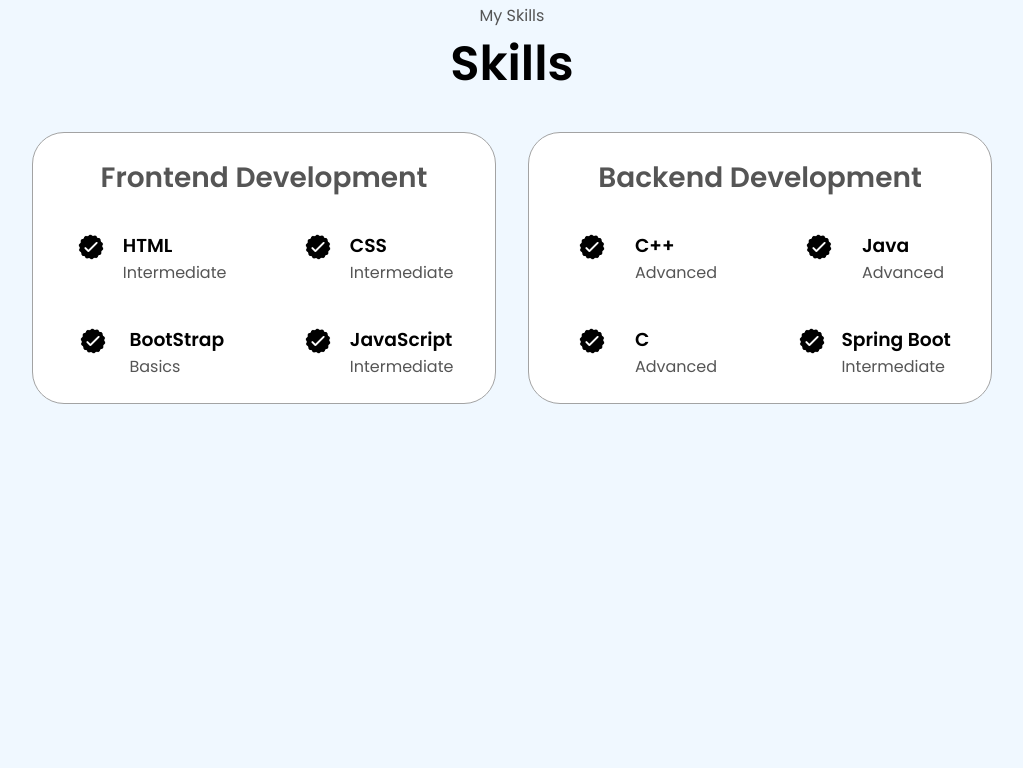
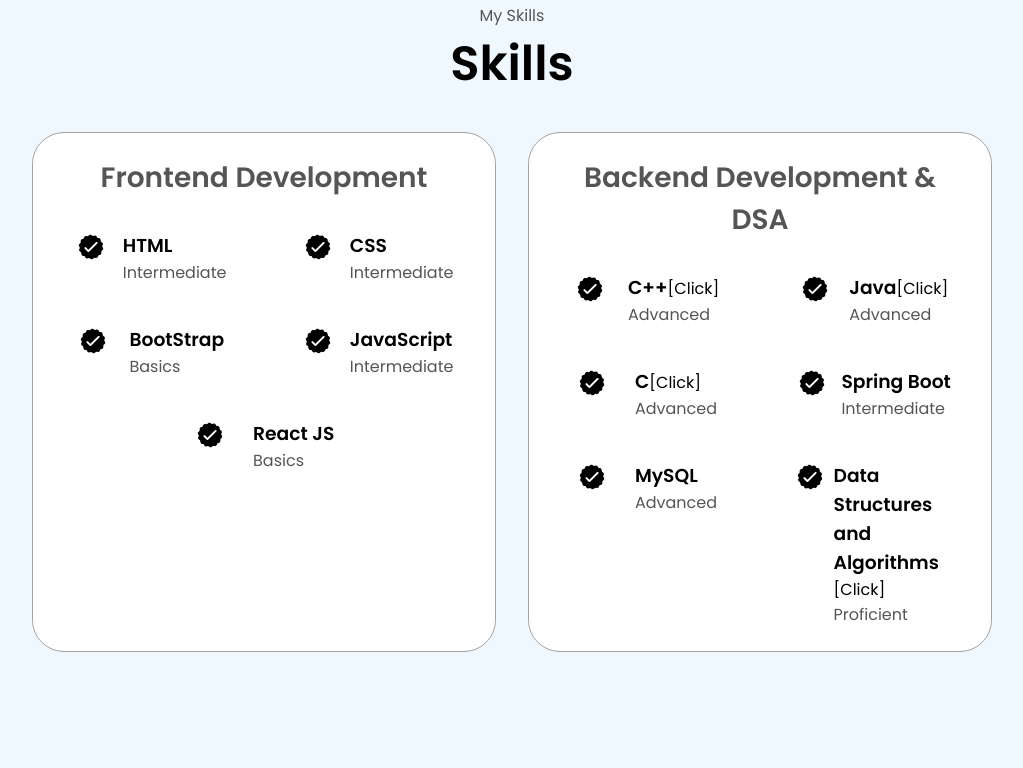
Before and after one commit to AdityaNikam-03/Portfolio_New, a plain HTML site: page index.html in a window 1280 px wide. Shown: the part 1693-2461 px from the top of the page, without its empty margins (128-1151 px from the left). Drawn offline with Linux system fonts and the light colour scheme.

Commit message:
Today Commit

```diff
--- a/index.html
+++ b/index.html
@@ -91,7 +91,7 @@
                         <h3>Education</h3>
                         <p><b>BE-IT</b> at Amrutvahini College of Engineering[CGPA-8.67]<br /><b>HSC</b> at Jijamata
                             Junior College Bhenda[Percentage-76.17]<br /><b>SSC</b> at Residential Highschool
-                            Shevgaon[Percentage-82.60][<a href="./assets/Results.pdf">Results</a>]</p>
+                            Shevgaon[Percentage-82.60]<br>[<a href="./assets/Results.pdf" style="color: blue;">Results</a>]</p>
                     </div>
                 </div>
                 <div class="text-container">
@@ -142,29 +142,37 @@
                                 <p>Intermediate</p>
                             </div>
                         </article>
+
+                        <article>
+                            <img src="./assets/checkmark.png" alt="Experience icon" class="icon" />
+                            <div>
+                                <h3>React JS</h3>
+                                <p>Basics</p>
+                            </div>
+                        </article>
                     </div>
                 </div>
                 <div class="details-container">
-                    <h2 class="experience-sub-title">Backend Development</h2>
+                    <h2 class="experience-sub-title">Backend Development & DSA</h2>
                     <div class="article-container">
                         <article>
                             <img src="./assets/checkmark.png" alt="Experience icon" class="icon" />
                             <div>
-                                <h3>C++</h3>
+                                <h3 id="heading">C++</h3>[<a href="https://drive.google.com/file/d/1C4M9QcB7o49-o6CoO67mihjBBGv71Eyy/view?usp=drivesdk" target="_blank" class="no-style">Click</a>]
                                 <p>Advanced</p>
                             </div>
                         </article>
                         <article>
                             <img src="./assets/checkmark.png" alt="Experience icon" class="icon" />
                             <div>
-                                <h3>Java</h3>
+                                <h3 id="heading">Java</h3>[<a href="https://nptel.ac.in/noc/E_Certificate/NPTEL23CS74S3399032520077930" target="_blank" class="no-style">Click</a>]
                                 <p>Advanced</p>
                             </div>
                         </article>
                         <article>
                             <img src="./assets/checkmark.png" alt="Experience icon" class="icon" />
                             <div>
-                                <h3>C</h3>
+                                <h3 id="heading">C</h3>[<a href="https://drive.google.com/file/d/1C6ieCjueqswpjo0TIpbXDMWBaF0OjvIa/view?usp=drivesdk" target="_blank" class="no-style">Click</a>]
                                 <p>Advanced</p>
                             </div>
                         </article>
@@ -173,6 +181,22 @@
                             <div>
                                 <h3>Spring Boot</h3>
                                 <p>Intermediate</p>
+                            </div>
+                        </article>
+
+                        <article>
+                            <img src="./assets/checkmark.png" alt="Experience icon" class="icon" />
+                            <div>
+                                <h3>MySQL</h3>
+                                <p>Advanced</p>
+                            </div>
+                        </article>
+
+                        <article>
+                            <img src="./assets/checkmark.png" alt="Experience icon" class="icon" />
+                            <div>
+                                <h3 id="heading">Data Structures and Algorithms</h3>[<a href="https://drive.google.com/file/d/1C6ieCjueqswpjo0TIpbXDMWBaF0OjvIa/view?usp=drivesdk" target="_blank" class="no-style">Click</a>]
+                                <p>Proficient</p>
                             </div>
                         </article>
                     </div>
@@ -238,6 +262,11 @@
                 <img src="./assets/linkedin.png" alt="LinkedIn icon" class="icon contact-icon" />
                 <p><a href="https://www.linkedin.com/in/aditya-nikam-a1226529a">LinkedIn</a></p>
             </div>
+
+            <div class="contact-info-container">
+                <img src="./assets/phone.jpeg" alt="Phone icon" class="icon contact-icon" style="border-radius: 20px;border: 0.5px solid black;"/>
+                <p style="color: black;">+91 9028313598</p>
+            </div>
         </div>
     </section>
 </body>
--- a/style.css
+++ b/style.css
@@ -419,3 +419,23 @@ footer p {
     display: inline-block;
     vertical-align: middle;
 }
+
+#heading,#link-style{
+    display: inline-block;
+}
+
+#link-style:hover{
+    cursor: pointer;
+    color: blue;
+    text-decoration: underline;
+}
+
+a.no-style{
+    all: unset;
+    cursor: pointer;
+}
+
+a.no-style:hover{
+    color: blue;
+    text-decoration: underline;
+}
```
Also changed, not shown: assets/phone.jpeg (added).
